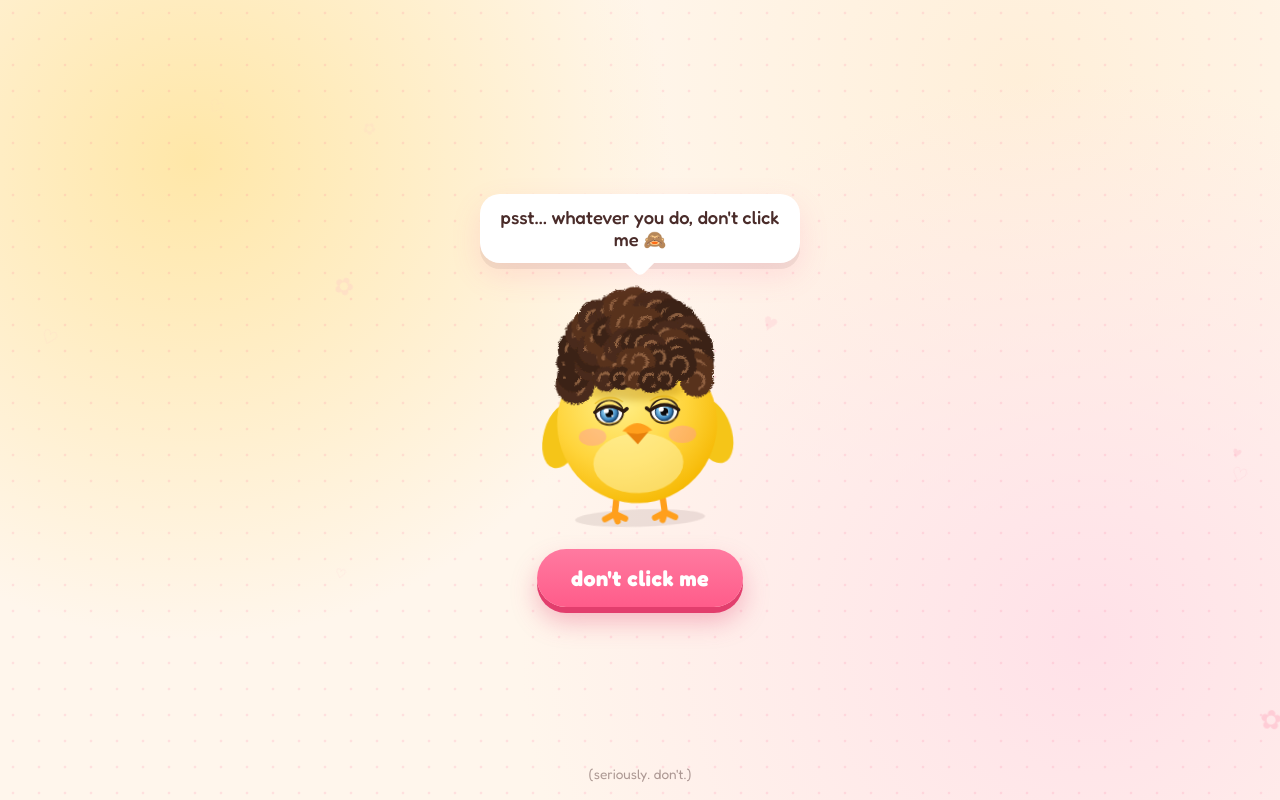
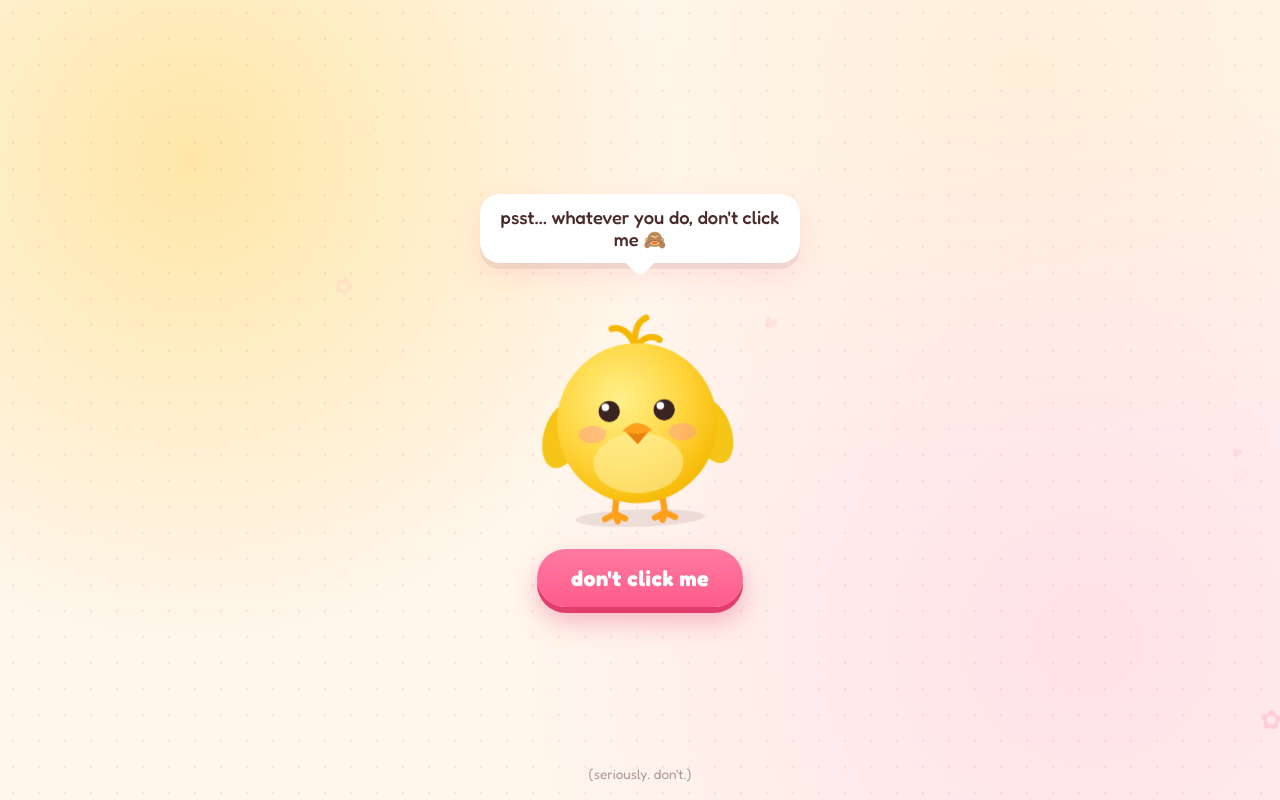
Before and after one commit to datunakiro777/27october, a plain HTML site: page index.html in a window 1280 px wide. Drawn offline with Linux system fonts and the light colour scheme.

Commit message:
Bring back the original chick design
Round yellow chick with its tuft, black shiny eyes and orange beak; the
hair and blue eyes are gone. Speech lines that mentioned hair now talk
about feathers instead.

Co-Authored-By: Claude Opus 5.5 <noreply@anthropic.com>

```diff
--- a/index.html
+++ b/index.html
@@ -639,23 +639,6 @@
           <stop offset=".6" stop-color="#FFD43B"/>
           <stop offset="1" stop-color="#F5B700"/>
         </radialGradient>
-        <radialGradient id="irisGrad" cx="42%" cy="40%" r="62%">
-          <stop offset="0" stop-color="#E6F7FF"/>
-          <stop offset=".35" stop-color="#8ECCEF"/>
-          <stop offset=".75" stop-color="#3B84BD"/>
-          <stop offset="1" stop-color="#173D63"/>
-        </radialGradient>
-        <linearGradient id="scleraGrad" x1="0" y1="0" x2="0" y2="1">
-          <stop offset="0" stop-color="#E2DCD2"/>
-          <stop offset=".5" stop-color="#FFFFFF"/>
-        </linearGradient>
-        <filter id="frizz" x="-15%" y="-15%" width="130%" height="130%">
-          <feTurbulence type="fractalNoise" baseFrequency="1.4" numOctaves="1" seed="3" result="noise"/>
-          <feDisplacementMap in="SourceGraphic" in2="noise" scale="3.5" xChannelSelector="R" yChannelSelector="G"/>
-        </filter>
-        <filter id="soft" x="-50%" y="-50%" width="200%" height="200%">
-          <feGaussianBlur stdDeviation="3"/>
-        </filter>
       </defs>
       <g id="chick">
         <ellipse id="shadow" cx="100" cy="190" rx="52" ry="7" fill="rgba(74,44,42,.10)"/>
@@ -664,58 +647,38 @@
           <path d="M82 170 L80 186 M80 186 L72 190 M80 186 L82 192 M80 186 L88 190"/>
           <path d="M118 170 L120 186 M120 186 L112 190 M120 186 L118 192 M120 186 L128 190"/>
         </g>
+        <!-- tuft -->
+        <g id="tuft" fill="none" stroke="#F5B700" stroke-width="5" stroke-linecap="round">
+          <path d="M100 52 C96 40 88 36 82 38"/>
+          <path d="M100 52 C100 38 104 32 110 30"/>
+          <path d="M101 53 C108 44 116 44 120 48"/>
+        </g>
         <!-- wings -->
         <g id="wingGL" transform="rotate(18 40 122)"><ellipse id="wingL" class="wing" cx="40" cy="122" rx="15" ry="27" fill="#F5C518"/></g>
         <g id="wingGR" transform="rotate(-18 160 122)"><ellipse id="wingR" class="wing" cx="160" cy="122" rx="15" ry="27" fill="#F5C518"/></g>
         <!-- body -->
         <ellipse id="bodyShape" cx="100" cy="114" rx="64" ry="64" fill="url(#bodyGrad)"/>
         <ellipse id="belly" cx="100" cy="146" rx="36" ry="24" fill="#FFF2A8" opacity=".55"/>
-        <ellipse id="shine" cx="58" cy="118" rx="12" ry="7" fill="#fff" opacity="0" transform="rotate(-35 58 118)"/>
-        <!-- curly hair: ringlets are drawn by the script -->
-        <g id="hair">
-          <ellipse cx="100" cy="88" rx="38" ry="8" fill="#B07A00" opacity=".35" filter="url(#soft)"/>
-          <g id="curls" filter="url(#frizz)"></g>
-        </g>
-        <g id="face">
+        <ellipse id="shine" cx="68" cy="76" rx="14" ry="8" fill="#fff" opacity="0" transform="rotate(-35 68 76)"/>
         <!-- cheeks -->
-          <ellipse class="cheek" cx="64" cy="124" rx="11" ry="7" fill="#FF8FAB"/>
-          <ellipse class="cheek" cx="136" cy="124" rx="11" ry="7" fill="#FF8FAB"/>
-          <!-- blue eyes -->
+        <ellipse class="cheek" cx="64" cy="122" rx="11" ry="7" fill="#FF8FAB"/>
+        <ellipse class="cheek" cx="136" cy="122" rx="11" ry="7" fill="#FF8FAB"/>
+        <!-- eyes -->
         <g id="eyesOpen">
-            <ellipse cx="78" cy="105" rx="11" ry="9.6" fill="url(#scleraGrad)"/>
-            <ellipse cx="122" cy="105" rx="11" ry="9.6" fill="url(#scleraGrad)"/>
           <g id="pupils">
-              <circle cx="78" cy="105.5" r="7.2" fill="url(#irisGrad)" stroke="#173D63" stroke-width=".8"/>
-              <circle cx="122" cy="105.5" r="7.2" fill="url(#irisGrad)" stroke="#173D63" stroke-width=".8"/>
-              <circle cx="78" cy="105.5" r="3.1" fill="#0B0A0C"/>
-              <circle cx="122" cy="105.5" r="3.1" fill="#0B0A0C"/>
-              <circle cx="75.6" cy="103.3" r="2" fill="#fff"/>
-              <circle cx="119.6" cy="103.3" r="2" fill="#fff"/>
-              <circle cx="80.4" cy="107.6" r=".9" fill="#fff" opacity=".85"/>
-              <circle cx="124.4" cy="107.6" r=".9" fill="#fff" opacity=".85"/>
-            </g>
-            <ellipse cx="78" cy="105" rx="11" ry="9.6" fill="none" stroke="#2B1A10" stroke-width="1.4"/>
-            <ellipse cx="122" cy="105" rx="11" ry="9.6" fill="none" stroke="#2B1A10" stroke-width="1.4"/>
-            <!-- heavy lids, like the photo -->
-            <path d="M65.8 104.4 Q78 86.6 90.2 104.4 Q78 96 65.8 104.4 Z" fill="#FFE46E"/>
-            <path d="M109.8 104.4 Q122 86.6 134.2 104.4 Q122 96 109.8 104.4 Z" fill="#FFE46E"/>
-            <g fill="none" stroke-linecap="round" stroke-linejoin="round">
-              <path d="M67 97.2 Q78 89.3 88.7 96.4" stroke="#E0A800" stroke-width="1.1" opacity=".6"/>
-              <path d="M133 97.2 Q122 89.3 111.3 96.4" stroke="#E0A800" stroke-width="1.1" opacity=".6"/>
-              <path d="M66.5 104.3 Q78 95.6 89.5 104.3 L92.2 102.2" stroke="#2B1A10" stroke-width="2.8"/>
-              <path d="M133.5 104.3 Q122 95.6 110.5 104.3 L107.8 102.2" stroke="#2B1A10" stroke-width="2.8"/>
-              <path d="M69.7 111.4 Q78 116.7 86.3 111.4" stroke="#E0A800" stroke-width="1.1" opacity=".55"/>
-              <path d="M130.3 111.4 Q122 116.7 113.7 111.4" stroke="#E0A800" stroke-width="1.1" opacity=".55"/>
+            <circle cx="78" cy="104" r="8.5" fill="#3A2321"/>
+            <circle cx="122" cy="104" r="8.5" fill="#3A2321"/>
+            <circle cx="75" cy="100.5" r="3" fill="#fff"/>
+            <circle cx="119" cy="100.5" r="3" fill="#fff"/>
           </g>
         </g>
-          <g id="eyesHappy" fill="none" stroke="#2B1A10" stroke-width="4" stroke-linecap="round">
-            <path d="M69 108 Q78 97 87 108"/>
-            <path d="M113 108 Q122 97 131 108"/>
+        <g id="eyesHappy" fill="none" stroke="#3A2321" stroke-width="4.5" stroke-linecap="round">
+          <path d="M70 107 Q78 96 86 107"/>
+          <path d="M114 107 Q122 96 130 107"/>
         </g>
         <!-- beak -->
         <path id="beakLow" d="M91 121 L100 131 L109 121 Z" fill="#E8800C"/>
         <path d="M88 120 Q100 108 112 120 Q100 125 88 120 Z" fill="#FF9F1C"/>
-        </g>
       </g>
     </svg>
   </div>
@@ -789,18 +752,18 @@
     "hey!! 😳",
     "i literally said don't click me",
     "rude.",
-    "don't touch the hair.",
+    "don't poke the fluff.",
     "wait… do i look bigger to you?",
     "stop it 😤 you're puffing me up",
     "ok you're stubborn huh",
     "hehe that tickles",
     "please… i'm just a little chick 🥺",
-    "this perm cost me a fortune btw",
+    "i just had my feathers done btw",
     "why are you like this",
     "i feel… fluffy. TOO fluffy.",
     "i'm calling my mom",
     "she's not answering 😭",
-    "my curls are getting frizzy",
+    "my tuft is standing straight up",
     "my feathers are getting tight",
     "fine… maybe there's something inside me",
     "but you'll never find it",
@@ -818,7 +781,7 @@
     "he said you'd give up. prove him wrong",
     "wait no, give up. GIVE UP.",
     "i can see my house from up here",
-    "my tongue is stuck like this now 😛",
+    "my cheeks are about to explode 😳",
     "i don't feel so good",
     "i'm 90% air at this point",
     "you have very strong fingers",
@@ -871,7 +834,6 @@
 
   const CONFETTI = ["#FFD43B", "#FF5C8A", "#FFB5C5", "#FFFFFF", "#FF9F1C", "#B794F6", "#7FD8FF"];
   const FLUFF = ["#FFD43B", "#FFE58A", "#F5C518", "#FFF2A8"];
-  const CURLS = ["#4A2A1A", "#58331F", "#3B2215"];
   const rand = (a, b) => a + Math.random() * (b - a);
   const pick = (arr) => arr[Math.floor(Math.random() * arr.length)];
   const angleDiff = (a, b) => Math.atan2(Math.sin(a - b), Math.cos(a - b));
@@ -956,16 +918,15 @@
     }
   }
 
-  // fluff and a few curls fly off when it pops
+  // fluff flies off when it pops
   function featherBurst(x, y, spread) {
     for (let i = 0; i < 56; i++) {
       const a = rand(0, Math.PI * 2), sp = rand(4, 14);
-      const curl = i % 4 === 0;
       spawn({
         x: x + Math.cos(a) * rand(0, spread * .3), y: y + Math.sin(a) * rand(0, spread * .3),
         vx: Math.cos(a) * sp, vy: Math.sin(a) * sp - 2,
-        size: curl ? rand(8, 14) : rand(14, 28), color: curl ? pick(CURLS) : pick(FLUFF),
-        shape: curl ? "dot" : "feather", g: curl ? .2 : .05, drag: .95, max: rand(160, 280), sway: curl ? 0 : .05, vr: rand(-.08, .08)
+        size: rand(14, 28), color: pick(FLUFF),
+        shape: "feather", g: .05, drag: .95, max: rand(160, 280), sway: .05, vr: rand(-.08, .08)
       });
     }
   }
@@ -991,37 +952,6 @@
   }
 
   // ---------- stage 1 ----------
-  (function growHair() {
-    const NS = "http://www.w3.org/2000/svg";
-    const curls = $("curls");
-    let seed = 11;
-    const rnd = () => (seed = (seed * 9301 + 49297) % 233280) / 233280;
-    const add = (tag, attrs) => {
-      const el = document.createElementNS(NS, tag);
-      for (const k in attrs) el.setAttribute(k, attrs[k]);
-      curls.appendChild(el);
-    };
-    // a curl: brown ball with a lighter arc catching the light
-    const curl = (cx, cy, r) => {
-      add("circle", { cx, cy, r, fill: CURLS[Math.floor(rnd() * CURLS.length)] });
-      add("path", {
-        d: `M${cx - r * .55} ${cy + r * .1} a${r * .5} ${r * .5} 0 1 1 ${r * .7} ${r * .4}`,
-        fill: "none", stroke: "#9A6A48", "stroke-width": 2.2, "stroke-linecap": "round", opacity: ".85"
-      });
-    };
-
-    // rows around the crown: [radius, from angle, to angle (× π), count, size]
-    const rows = [[50, .92, 2.08, 19, 14], [36, 1.02, 1.98, 14, 13], [21, 1.15, 1.85, 7, 12], [7, 1.3, 1.7, 2, 11]];
-    for (const [rad, a0, a1, n, size] of rows) {
-      for (let i = 0; i < n; i++) {
-        const a = Math.PI * (a0 + (a1 - a0) * (i / (n - 1))) + (rnd() - .5) * .1;
-        curl(100 + Math.cos(a) * rad, 70 + Math.sin(a) * rad, size + (rnd() - .5) * 4);
-      }
-    }
-    // fringe
-    for (let i = 0; i < 5; i++) curl(76 + i * 12, 79 + (rnd() - .5) * 3, 10 + (rnd() - .5) * 2);
-  })();
-
   for (let i = 0; i < 14; i++) {
     const h = document.createElement("span");
     h.className = "floaty";
@@ -1059,16 +989,16 @@
     return Math.max(1.3, Math.min(2.4, (innerWidth * 1.05) / base, (r.bottom - 8) / base));
   }
 
-  // t goes 0 → 1: the body swells, the hair stretches with it, wings and feet get pushed out, a balloon shine appears.
+  // t goes 0 → 1: the body swells, wings and feet get pushed out, a balloon shine appears.
   function shapeInflate(t) {
     const set = (id, attrs) => { const el = $(id); for (const k in attrs) el.setAttribute(k, attrs[k]); };
     set("bodyShape", { rx: 64 + 20 * t, ry: 64 + 15 * t, cy: 114 - 3 * t });
     set("belly", { rx: 36 + 14 * t, ry: 24 + 8 * t, cy: 146 + 4 * t });
-    set("shine", { opacity: Math.max(0, (t - .25) * .9), rx: 12 + 10 * t, ry: 7 + 5 * t, cx: 58 - 10 * t, cy: 118 - 2 * t });
+    set("shine", { opacity: Math.max(0, (t - .25) * .9), rx: 14 + 8 * t, ry: 8 + 4 * t, cx: 68 - 8 * t, cy: 76 - 8 * t });
     set("wingGL", { transform: `translate(${-20 * t} ${-6 * t}) rotate(${18 + 40 * t} 40 122)` });
     set("wingGR", { transform: `translate(${20 * t} ${-6 * t}) rotate(${-18 - 40 * t} 160 122)` });
     set("feet", { transform: `translate(0 ${10 * t})` });
-    set("hair", { transform: `translate(0 ${-3 * t}) translate(100 114) scale(${1 + .31 * t} ${1 + .23 * t}) translate(-100 -114)` });
+    set("tuft", { transform: `translate(0 ${-16 * t})` });
     set("shadow", { rx: 52 + 26 * t, cy: 190 + 8 * t });
     chickWrap.querySelectorAll(".cheek").forEach((c, i) => {
       c.setAttribute("rx", 11 + 6 * t);
```
Lines whose indentation alone changed are shown as unchanged.
